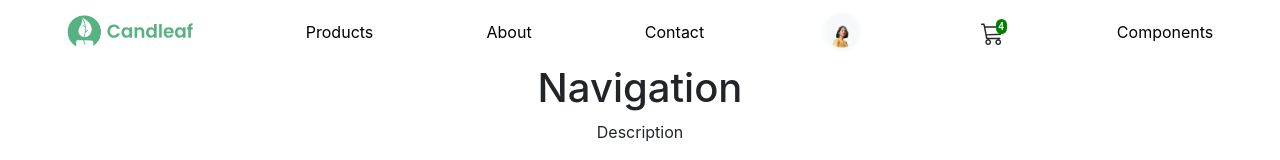
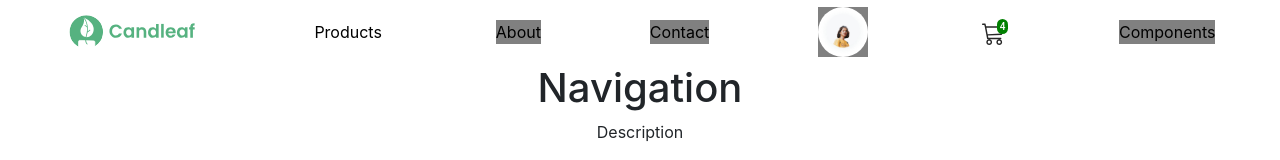
Before and after one commit to shuhia/e-commerce-kit, a React (Create React App) app: page /components in a window 1280 px wide. Shown: the top 160 px of the page. Built offline with nearby package versions, Linux system fonts and the light colour scheme.

Commit message:
mark inactive links

```diff
--- a/src/components/layout/Layout.js
+++ b/src/components/layout/Layout.js
@@ -9,16 +9,16 @@ function Layout(props) {
   const navItems = (
     <>
       <NavItem name="Products" href="/discover"></NavItem>
-      <NavItem name="About" href="/about"></NavItem>
-      <NavItem name="Contact" href="/contact"></NavItem>
-      <NavItem href="/profile">
+      <NavItem name="About" href="/about" active={false}></NavItem>
+      <NavItem name="Contact" href="/contact" active={false}></NavItem>
+      <NavItem href="/profile" active={false}>
         <Profile width={50} height={50}></Profile>
       </NavItem>
 
       <NavItem href="/cart">
         <CartItem></CartItem>
       </NavItem>
-      <NavItem name="Components" href="/components"></NavItem>
+      <NavItem name="Components" href="/components" active={false}></NavItem>
     </>
   );
 
```
